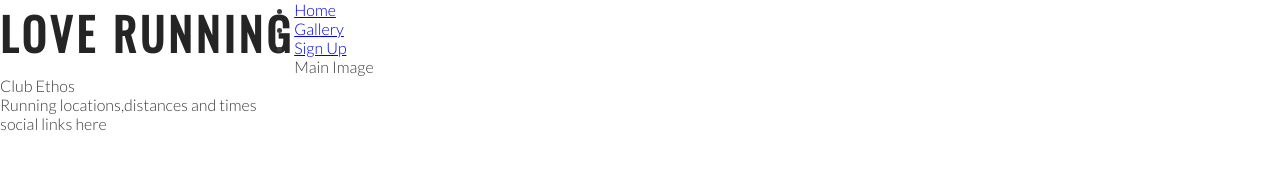
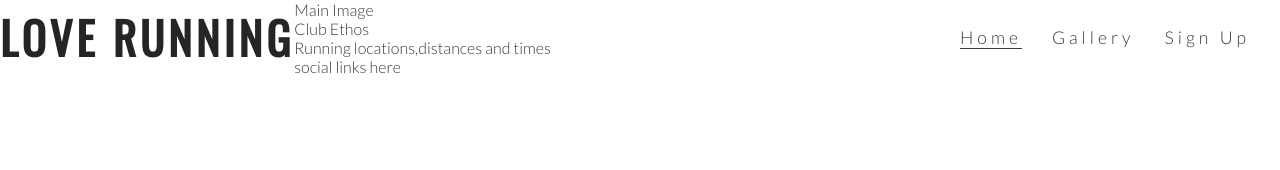
Before and after one commit to DeeMcCart/Love-Running, a plain HTML site: page index.html in a window 1280 px wide. Drawn offline with nearby package versions, Linux system fonts and the light colour scheme.

Commit message:
style navigation links

```diff
--- a/assets/css/style.css
+++ b/assets/css/style.css
@@ -24,3 +24,32 @@ h1, h2 {
     float:left;
     font-size:280%;
 }
+
+/* navigation links */
+#menu {
+    font-size: 110%;
+    letter-spacing:4px;
+}
+
+#menu, #logo {
+    line-height:75px;
+}
+#menu li {
+    float:right;
+    list-style-type:none;
+    margin-right:30px;
+}
+
+#menu a{
+    text-decoration: none;
+    color:inherit;
+}
+
+#menu a:hover {
+    border-bottom:1px solid #3a3a3a;
+}
+
+.active {
+    border-bottom:1px solid #3a3a3a;
+    color:blue;
+}
--- a/index.html
+++ b/index.html
@@ -17,16 +17,18 @@
             <h1 id="logo">Love Running</h1>
         </a>
         <nav>
-            <ul>
+            <ul id="menu">
                 <li>
-                    <a href="index.html">Home</a>
+                    <a href="#">Sign Up</a>
                 </li>
                 <li>
                     <a href="#">Gallery</a>
                 </li>
+
                 <li>
-                    <a href="#">Sign Up</a>
+                    <a href="index.html" class="active">Home</a>
                 </li>
+
             </ul>
         </nav>
     </header>
```
